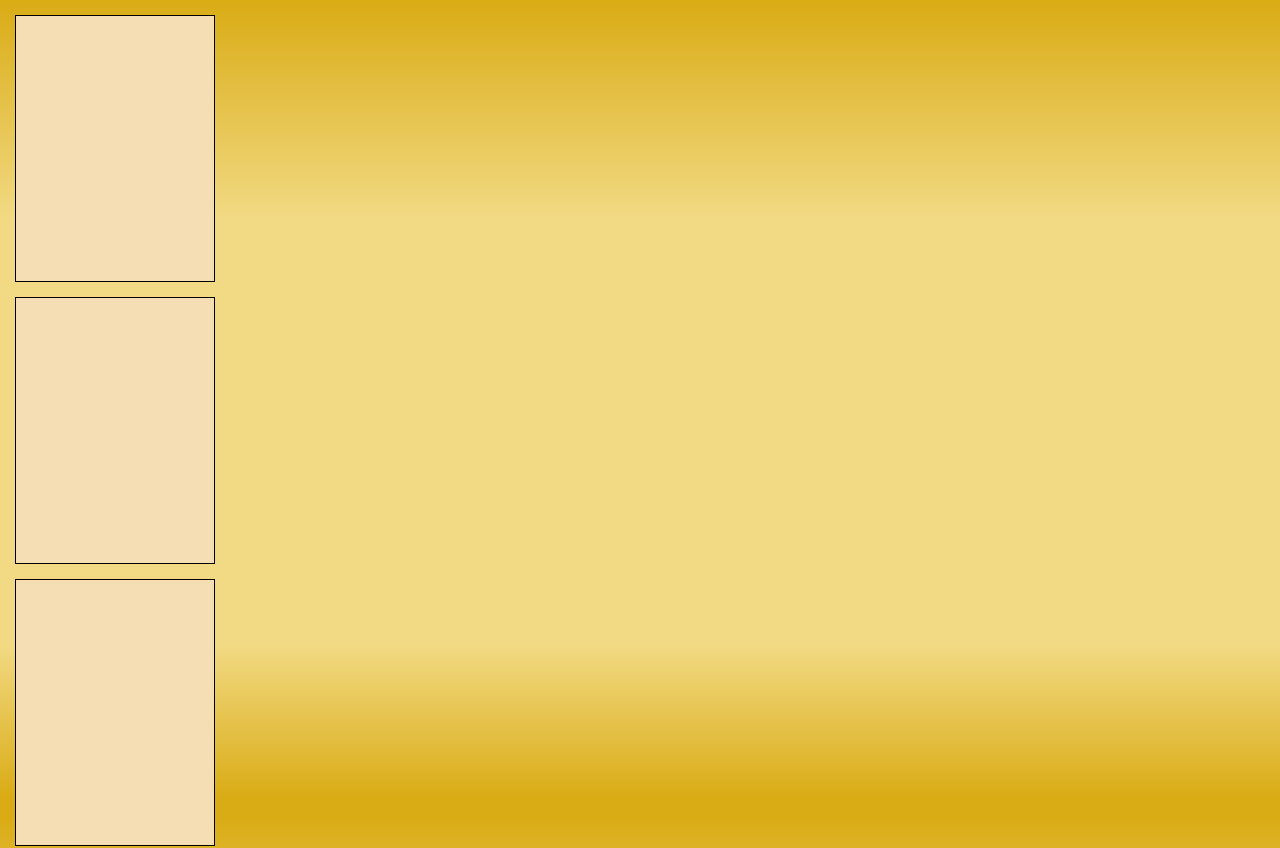
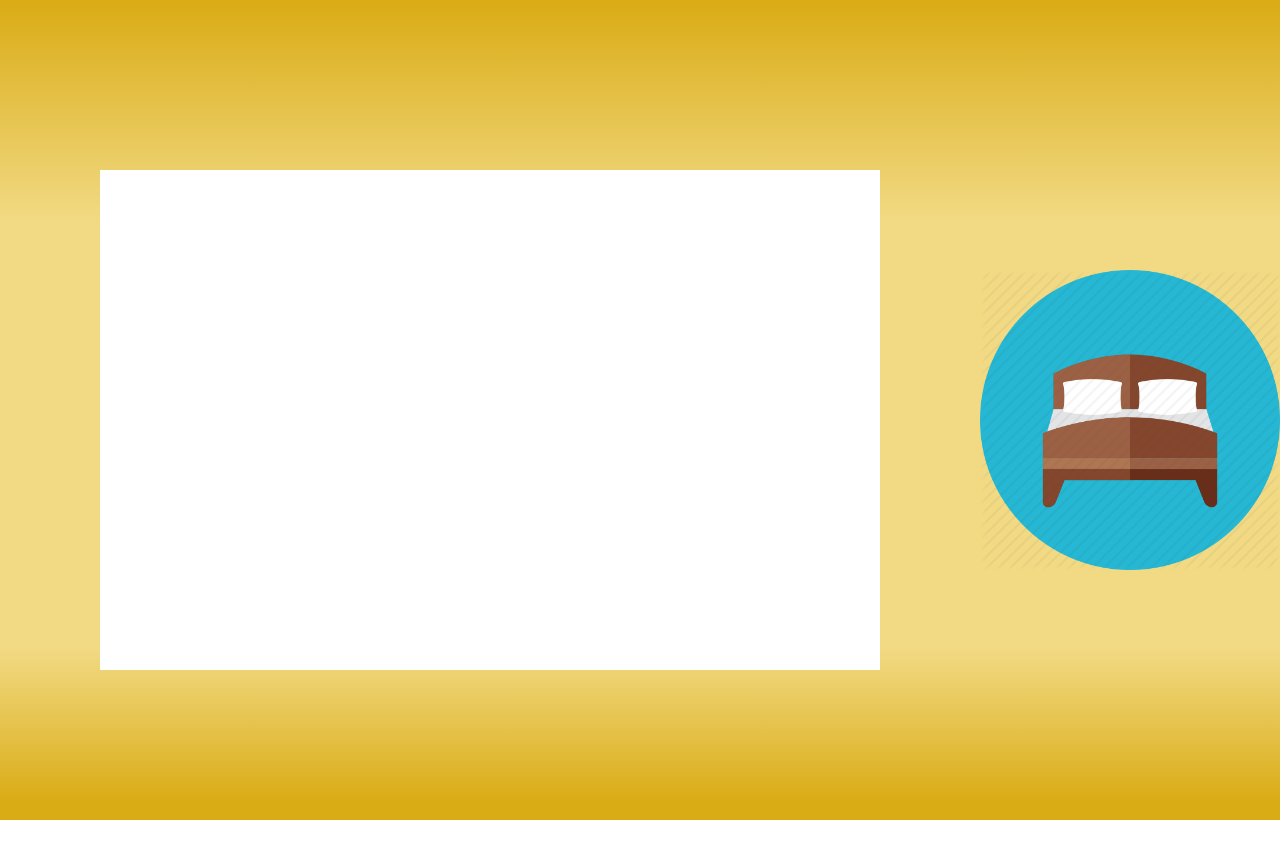
Before and after one commit to dtalanda/LS, a React (Create React App) app in the folder my-app/: page /projector in a window 1280 px wide. Shown: the top 848 px of the page. After the commit the page ends 820 px from the top, so only its background shows below. Built offline with nearby package versions, Linux system fonts and the light colour scheme.

Commit message:
projektor functions

```diff
--- a/my-app/src/components/projector/ProjectorBoard.js
+++ b/my-app/src/components/projector/ProjectorBoard.js
@@ -5,23 +5,27 @@ import Card from '../dragDrop/Card';
 const ProjectorBoard = props => {
 
     const arr = props.arr;
+    const drop = props.drop;
+    const titleRef = props.titleRef;
 
     return (
         <>
-        {arr.map((item, index) => (
-            <>
-            {item.source.includes("png")
-            ?
-            <span className={`memory__card ${item.key}`} key={item.key} >
-                <img src={item.source} className='memory__card--img' alt={item.img}></img>
-            </span>
-            :
-            <p className={`memory__card ${item.key}`} key={item.key}>{item.source}</p>
-            }
-            </>
-        ))}
+            {arr.map((item, index) => (
+                <>
+                {index < 1 && (
+                    <>
+                    <h2 className='projector__title' ref={titleRef}>{item.sentence}</h2>
+                    <div className='projector'>
+                        <Board id='board' className='projector__board' drop={drop} />
+                        <Card id={item.key} className='projector__card' draggable={true}><img className='projector__img' src={item.source} alt={item.source}></img></Card>
+                    </div>
+                    </>
+                )}
+                </>
+            ))}
         </>
     )
 }
 
+
 export default ProjectorBoard;
--- a/my-app/src/page/Projector.js
+++ b/my-app/src/page/Projector.js
@@ -1,5 +1,7 @@
-import React, { useState, useEffect } from 'react';
+import React, { useState, useEffect, useRef } from 'react';
 import ProjectorBoard from '../components/projector/ProjectorBoard';
+import Board from '../components/dragDrop/Board';
+import Card from '../components/dragDrop/Card';
 import book from '../icon/book.png';
 import bed from '../icon/bed.png';
 import rainbow from '../icon/rainbow.png';
@@ -7,32 +9,65 @@ import ball from '../icon/ball.png';
 import sea from '../icon/sea.png';
 import bridge from '../icon/bridge.png';
 
-
-const Projector = () => {
+const Projector = props => {
 
     const [arr, setArr] = useState([]);
+    const [resetDOM, setResetDOM] = useState(false);
+    const titleRef = useRef();
 
     useEffect(() => {
+
         setArr([
-            {source: 'Book', key: 1},
-            {source: bed, key: 3},
-            {source: 'Sea', key: 6},
-            {source: bridge, key: 2},
-            {source: rainbow, key: 4},
-            {source: 'Ball', key: 5},
-            {source: 'Rainbow', key: 4},
-            {source: 'Bed', key: 3},
-            {source: sea, key: 6},
-            {source: book, key: 1},
-            {source: 'Bridge', key: 2},
-            {source: ball, key: 5},
+            {source: bed, sentence: 'bed', key: 3},
+            {source: bridge, sentence: 'bridge', key: 2},
+            {source: rainbow, sentence: 'rainbow', key: 4},
+            {source: sea, sentence: 'sea', key: 6},
+            {source: book, sentence: 'book', key: 1},
+            {source: ball, sentence: 'ball', key: 5},
         ])
     }, [])
+
+    const resetDom = (arr) => (
+        <>
+            {arr.map((item, index) => (
+                <>
+                {index < 1 && (
+                    <>
+                    <h2 className='projector__title' ref={titleRef}>{item.sentence}</h2>
+                    <div className='projector'>
+                        <Board id='board' className='projector__board' drop={drop} />
+                        <Card id={item.key} className='projector__card' draggable={true}><img className='projector__img' src={item.source} alt={item.source}></img></Card>
+                    </div>
+                    </>
+                )}
+                </>
+            ))}
+        </>
+    )
+
+    const drop = e => {
+        e.preventDefault();
+        const card_id = e.dataTransfer.getData('card_id');
+        const card = document.getElementById(card_id);
+
+        card.style.display = 'flex';
+        e.target.appendChild(card);
+
+        titleRef.current.style.fontSize = '55px';
+
+        setTimeout(() => {
+            setResetDOM(true);
+            const newArr = arr.filter((item, index) => index !== 0);
+            setArr(newArr);
+            setResetDOM(false)
+        }, 1500)
+
+    }
 
 
     return (
     <>
-        <ProjectorBoard arr={arr} />
+    {resetDOM ? resetDom(arr) : <ProjectorBoard titleRef={titleRef} drop={drop} arr={arr} />}
     </>
     )
 }
--- a/my-app/src/style/projector.scss
+++ b/my-app/src/style/projector.scss
@@ -0,0 +1,31 @@
+.projector {
+    display: flex;
+    &__title {
+        font-size: 0;
+        display: flex;
+        justify-content: center;
+        height: 30px;
+        margin: 20px;
+        transition: 500ms;
+    }
+    &__board {
+        background: #fff;
+        height: 500px;
+        width: 800px;
+        margin: 100px;
+        .projector__card {
+            height: 100%;
+        }
+    }
+    &__card {
+        display: flex;
+        align-items: center;
+        justify-content: center;
+        flex-grow: 1;
+    }
+    &__img {
+        max-height: 300px;
+        pointer-events: none;
+    }
+
+}
```
Also changed, not shown: my-app/src/components/dragDrop/Board.js (line endings or trailing spaces).
